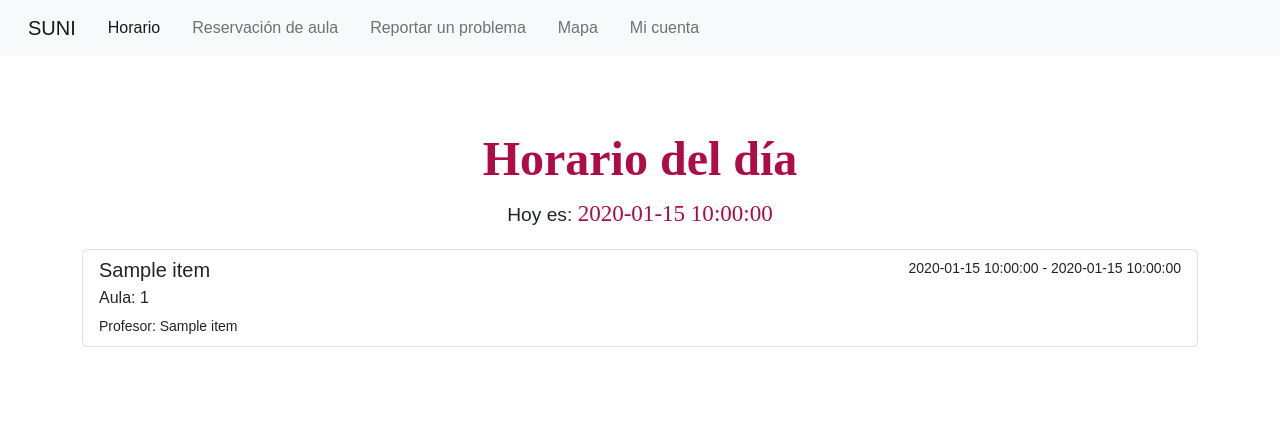
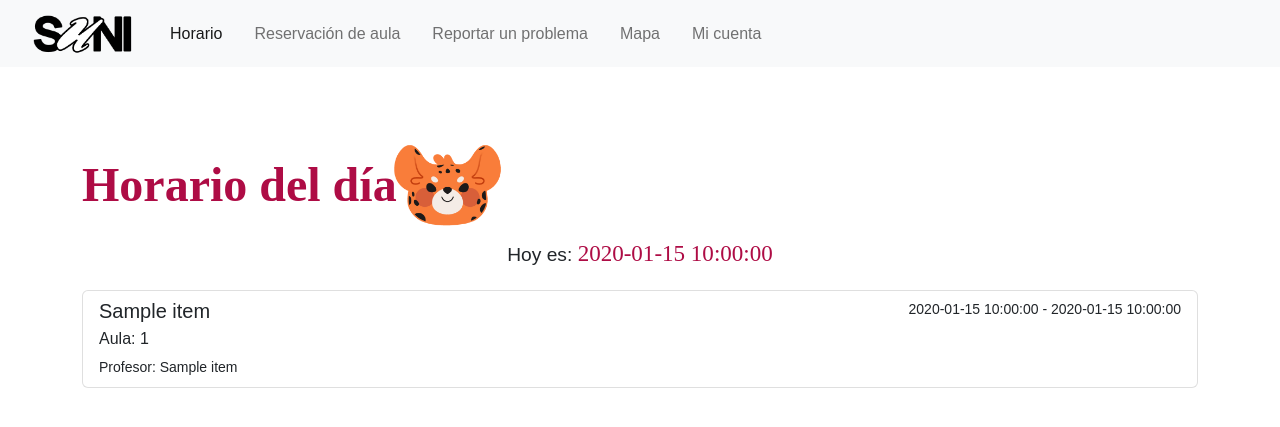
Before and after one commit to Sifnts/suni-0.4, a Flask app: template templates/index.html in a window 1280 px wide. Shown: the top 427 px of the page. Run offline with Flask 3, Linux system fonts and the light colour scheme; the template is opened without the code that fills it: most values are stand-ins (such as "Sample title", 1, 10 or a date in 2020); parts of the project's set-up code (start-up, migrations or seed data) failed here and were passed over.

Commit message:
css 1:23

```diff
--- a/templates/account.html
+++ b/templates/account.html
@@ -10,7 +10,9 @@
     <body>
         <nav class="navbar navbar-expand-lg bg-light">
             <div class="container-fluid">
-              <a class="navbar-brand" href="{{ url_for('index') }}">SUNI</a>
+                <a class="navbar-brand" href="{{ url_for('index') }}">
+                    <img src="{{ url_for('static', filename='images/suni.png') }}" alt="SUNI Logo" style="width: 120px; height: auto;">
+                  </a>
               <button class="navbar-toggler" type="button" data-bs-toggle="collapse" data-bs-target="#navbarNavAltMarkup" aria-controls="navbarNavAltMarkup" aria-expanded="false" aria-label="Toggle navigation">
                 <span class="navbar-toggler-icon"></span>
               </button>
--- a/templates/index.html
+++ b/templates/index.html
@@ -10,7 +10,9 @@
     <body>
         <nav class="navbar navbar-expand-lg bg-light">
             <div class="container-fluid">
-              <a class="navbar-brand" href="{{ url_for('index') }}">SUNI</a>
+              <a class="navbar-brand" href="{{ url_for('index') }}">
+                <img src="{{ url_for('static', filename='images/suni.png') }}" alt="SUNI Logo" style="width: 110px; height: auto;">
+              </a>
               <button class="navbar-toggler" type="button" data-bs-toggle="collapse" data-bs-target="#navbarNavAltMarkup" aria-controls="navbarNavAltMarkup" aria-expanded="false" aria-label="Toggle navigation">
                 <span class="navbar-toggler-icon"></span>
               </button>
@@ -36,7 +38,10 @@
                 {% endfor %}
               {% endif %}
             {% endwith %}
-            <h1>Horario del día</h1>
+            <h1 style="display: flex; align-items: center; text-align: center;">
+              Horario del día
+              <img src="{{ url_for('static', filename='images/cabeza.png') }}" alt="Tu Imagen" style="width: 160px; height: auto; margin-left: -28px;">
+            </h1>
             <p class="slogan">Hoy es: <span class="today">{{ today }}</span></p>
             {% if schedule_items %}
             <div class="list-group">
--- a/templates/reports.html
+++ b/templates/reports.html
@@ -10,7 +10,9 @@
     <body>
         <nav class="navbar navbar-expand-lg bg-light">
             <div class="container-fluid">
-              <a class="navbar-brand" href="{{ url_for('index') }}">SUNI</a>
+                <a class="navbar-brand" href="{{ url_for('index') }}">
+                    <img src="{{ url_for('static', filename='images/suni.png') }}" alt="SUNI Logo" style="width: 120px; height: auto;">
+                  </a>
               <button class="navbar-toggler" type="button" data-bs-toggle="collapse" data-bs-target="#navbarNavAltMarkup" aria-controls="navbarNavAltMarkup" aria-expanded="false" aria-label="Toggle navigation">
                 <span class="navbar-toggler-icon"></span>
               </button>
--- a/templates/reservation.html
+++ b/templates/reservation.html
@@ -11,7 +11,9 @@
     <body>
         <nav class="navbar navbar-expand-lg bg-light">
             <div class="container-fluid">
-            <a class="navbar-brand" href="{{ url_for('index') }}">SUNI</a>
+                <a class="navbar-brand" href="{{ url_for('index') }}">
+                    <img src="{{ url_for('static', filename='images/suni.png') }}" alt="SUNI Logo" style="width: 120px; height: auto;">
+                  </a>
             <button class="navbar-toggler" type="button" data-bs-toggle="collapse" data-bs-target="#navbarNavAltMarkup" aria-controls="navbarNavAltMarkup" aria-expanded="false" aria-label="Toggle navigation">
                 <span class="navbar-toggler-icon"></span>
             </button>
```
Also changed, not shown: templates/map.html (+5 -3 lines), static/images/cabeza.png (added), static/images/suni.png (added).
